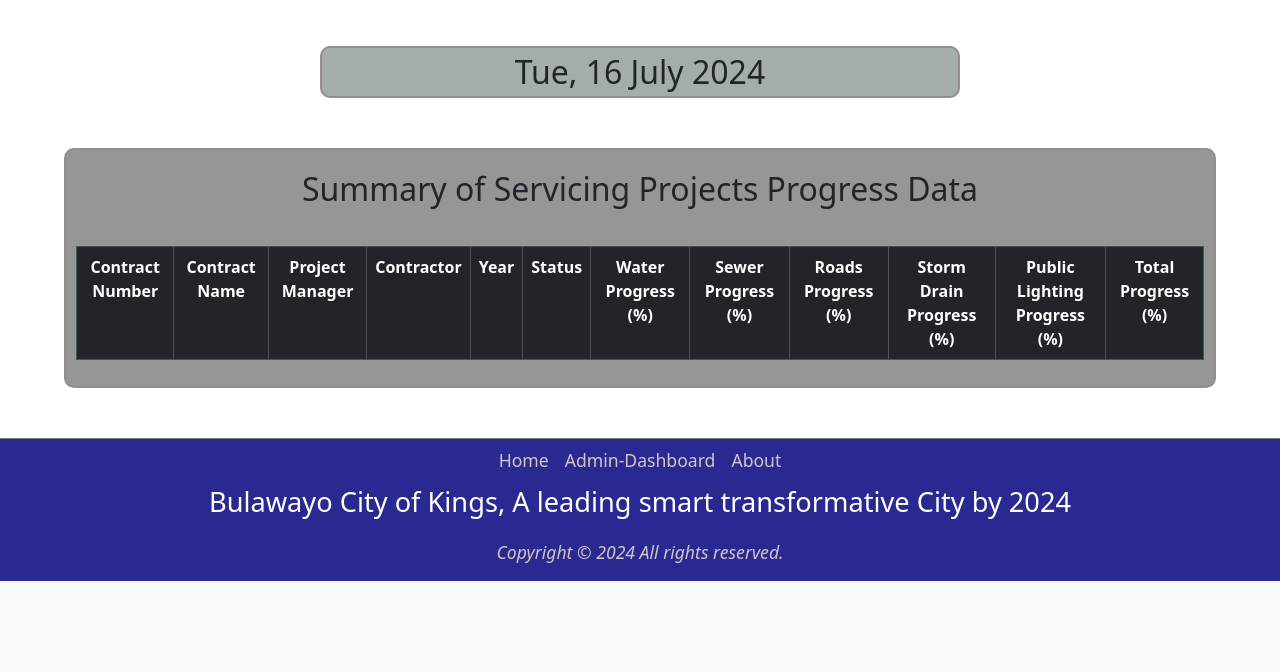
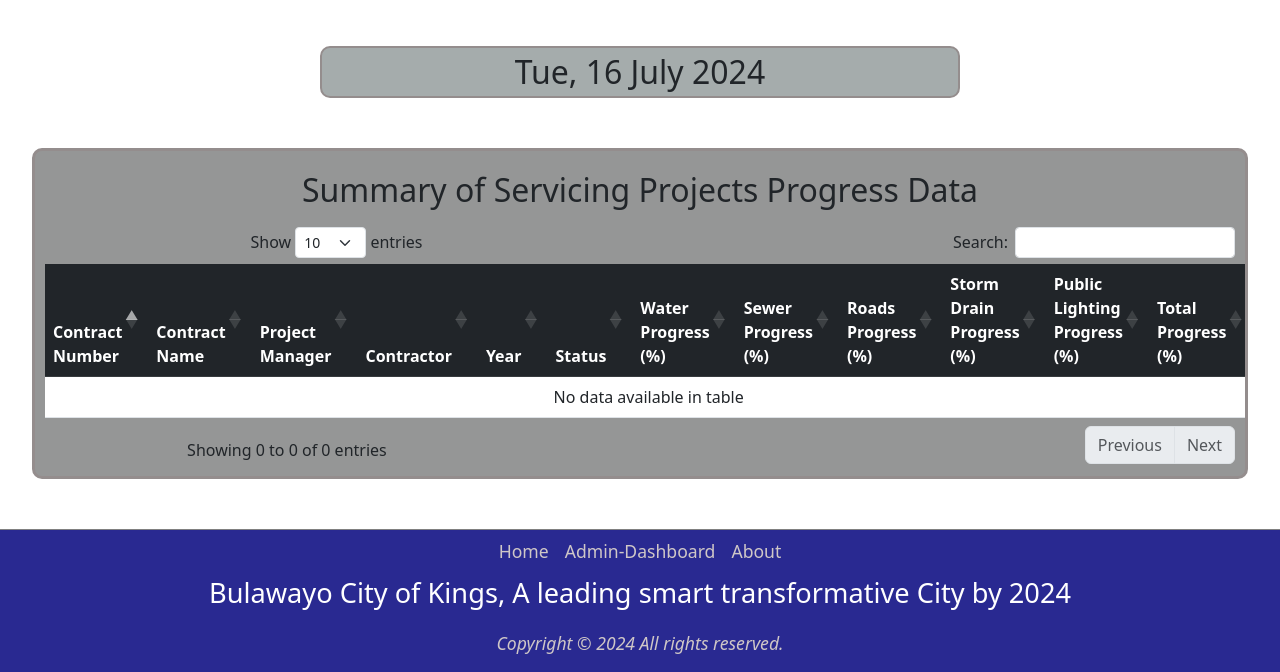
Before and after one commit to dylanmlilo/BCC_Projects_Dashboard_v2, a Flask app: page /Servicing in a window 1280 px wide. Shown: the part 474-1146 px from the top of the page. Before the commit the page ends 1055 px from the top, so only its background shows below. Run offline with Flask 3, Linux system fonts and the light colour scheme; lists and menus that the app fills with data are empty; some libraries are stand-ins or nearby versions.

Commit message:
added datatables

```diff
--- a/models/engine/database.py
+++ b/models/engine/database.py
@@ -129,7 +129,12 @@ def gis_data_to_dict_list():
 
 def strategic_tasks_to_dict_list():
     # Perform a join between StrategicTask and ProjectManagers on the assigned_to column
-    query = session.query(StrategicTask, ProjectManagers.name).join(ProjectManagers, StrategicTask.assigned_to == ProjectManagers.id)
+    try:
+        query = session.query(StrategicTask, ProjectManagers.name).join(ProjectManagers, StrategicTask.assigned_to == ProjectManagers.id)
+    except:
+        session.rollback()
+    finally:
+        session.close()
 
     # Execute the query and fetch all results
     results = query.all()
@@ -154,8 +159,6 @@ def strategic_tasks_to_dict_list():
     for task, project_manager_name in results
     ]
 
-    session.rollback()
-
     return task_list
 
 
--- a/static/styles/containers.css
+++ b/static/styles/containers.css
@@ -48,9 +48,8 @@
 
 .stats_data_container {
     background: rgba(107, 109, 109, 0.712);
-    width: 100%;
     margin-top: 100px;
-    border: 2px solid #948d8d;
+    border: 3px solid #948d8d;
     border-radius: 10px;
     margin: 50px auto;
 }
@@ -62,10 +61,11 @@
 
 .stats_data_container .table-responsive
 {
-    padding: 30px 10px 10px;
+    padding: 10px 10px;
 }
+
 .stats_data_container .table tr td:hover {
-    background: rgba(107, 109, 109, 0.712);
+    background: rgba(233, 236, 236, 0.274);
 }
 
 .stats_data_container h2 {
@@ -471,7 +491,7 @@ h3 {
     }
 
     .stats_data_container {
-        width: 90%;
+        width: 95%;
     }
 
     .dropdown:hover .dropdown-menu {
--- a/templates/index.html
+++ b/templates/index.html
@@ -13,6 +13,8 @@
     <link rel="stylsheet" href="https://unpkg.com/aos@next/dist/aos.css"/>
     <link href="https://fonts.googleapis.com/css2?family=Roboto:ital,wght@0,100;0,300;0,400;0,500;0,700;0,900;1,100;1,300;1,400;1,500;1,700;1,900&display=swap" rel="stylesheet">
     <link href="https://cdn.jsdelivr.net/npm/bootstrap@5.3.3/dist/css/bootstrap.min.css" rel="stylesheet" integrity="sha384-QWTKZyjpPEjISv5WaRU9OFeRpok6YctnYmDr5pNlyT2bRjXh0JMhjY6hW+ALEwIH" crossorigin="anonymous">
+    <link href="https://cdnjs.cloudflare.com/ajax/libs/twitter-bootstrap/5.3.0/css/bootstrap.min.css" rel="stylesheet">
+    <link href="https://cdn.datatables.net/2.0.8/css/dataTables.bootstrap5.css" rel="stylesheet">
     <title>City of Bulawayo</title>
 </head>
 <body>
@@ -27,6 +29,9 @@
     <script src="https://stackpath.bootstrapcdn.com/bootstrap/4.5.2/js/bootstrap.min.js"></script>
     <script src="https://cdn.jsdelivr.net/npm/bootstrap@5.3.3/dist/js/bootstrap.bundle.min.js" integrity="sha384-YvpcrYf0tY3lHB60NNkmXc5s9fDVZLESaAA55NDzOxhy9GkcIdslK1eN7N6jIeHz" crossorigin="anonymous"></script>
     <script src="https://unpkg.com/aos@next/dist/aos.js"></script>
+    <script src="https://cdnjs.cloudflare.com/ajax/libs/twitter-bootstrap/5.3.0/js/bootstrap.bundle.min.js"></script>
+    <script src="https://cdn.datatables.net/2.0.8/js/dataTables.js"></script>
+    <script src="https://cdn.datatables.net/2.0.8/js/dataTables.bootstrap5.js"></script>
     <script>
         AOS.init();
     </script>
--- a/templates/servicing.html
+++ b/templates/servicing.html
@@ -8,7 +8,8 @@
 <div class="stats_data_container">
     <h2>Summary of Servicing Projects Progress Data</h2>
     <div class="table-responsive">
-        <table class="table table-hover table-bordered">
+        <table id="servicing_table" class="table table-hover">
+            <thead>
                 <tr class="table-dark">
                     <th>Contract Number</th>
                     <th>Contract Name</th>
@@ -23,10 +24,12 @@
                     <th>Public Lighting Progress (%)</th>
                     <th>Total Progress (%)</th>
                 </tr>
+            </thead>
 
+            <tbody>
             {% for servicing_data in projects_data %}
-            <tr class="{% if servicing_data.project_status == 'Completed' %}table-success
-            {%elif servicing_data.project_status == 'In Progress' %}table-info
+                <tr class="{% if servicing_data.project_status == 'Completed' %}table-info
+                {%elif servicing_data.project_status == 'In Progress' %}table-success
                 {%elif servicing_data.project_status == 'Stopped' %}table-danger
                 {% else %}table-warning{% endif %}">
                     <td>{{ servicing_data.contract_number }}</td>
@@ -41,7 +44,9 @@
                     <td>{{ servicing_data.storm_drainage_progress }}</td>
                     <td>{{ servicing_data.public_lighting_progress }}</td>
                     <td>{{ servicing_data.physical_progress_percentage }}</td>
+                </tr>
                 {% endfor %}
+            </tbody>
         </table>
     </div>
 </div>
@@ -49,6 +54,24 @@
       <div id="servicing_graph-container{{ loop.index }}" class="graph-container"></div>
 {% endfor %}
 <script src="https://cdn.plot.ly/plotly-latest.min.js"></script>
+<script src="https://code.jquery.com/jquery-3.5.1.slim.min.js"></script>
+<script src="https://cdnjs.cloudflare.com/ajax/libs/twitter-bootstrap/5.3.0/js/bootstrap.bundle.min.js"></script>
+<script src="https://cdn.datatables.net/2.0.8/js/dataTables.js"></script>
+<script src="https://cdn.datatables.net/2.0.8/js/dataTables.bootstrap5.js"></script>
+<script src="https://cdn.datatables.net/inline-rows/2.0.8/inline-rows.js"></script>
+<script>
+    $(document).ready(function() {
+        $('#servicing_table').DataTable({
+            // "paging": true, // Disable pagination for inline editing
+            // "ordering": false, // Disable sorting for inline editing
+            // "info": false, // Disable info display for inline editing
+            // "scrollY": '50vh', // Set a fixed height for vertical scrolling
+            // "scrollCollapse": true, // Enable scrolling
+            // "scrollX": true, // Enable horizontal scrolling
+            // "autoWidth": false // Disable automatic column width calculation
+        });
+    });
+</script>
 <script>
         // Load bar plots
         var servicingData = {{ servicing_data_JSON | safe }};
```
Also changed, not shown: other parts of static/styles/containers.css (+28 -8 lines), templates/home.html (+26 -2 lines), templates/strategic_planning.html (+31 -6 lines). Lines whose indentation alone changed are shown as unchanged.
